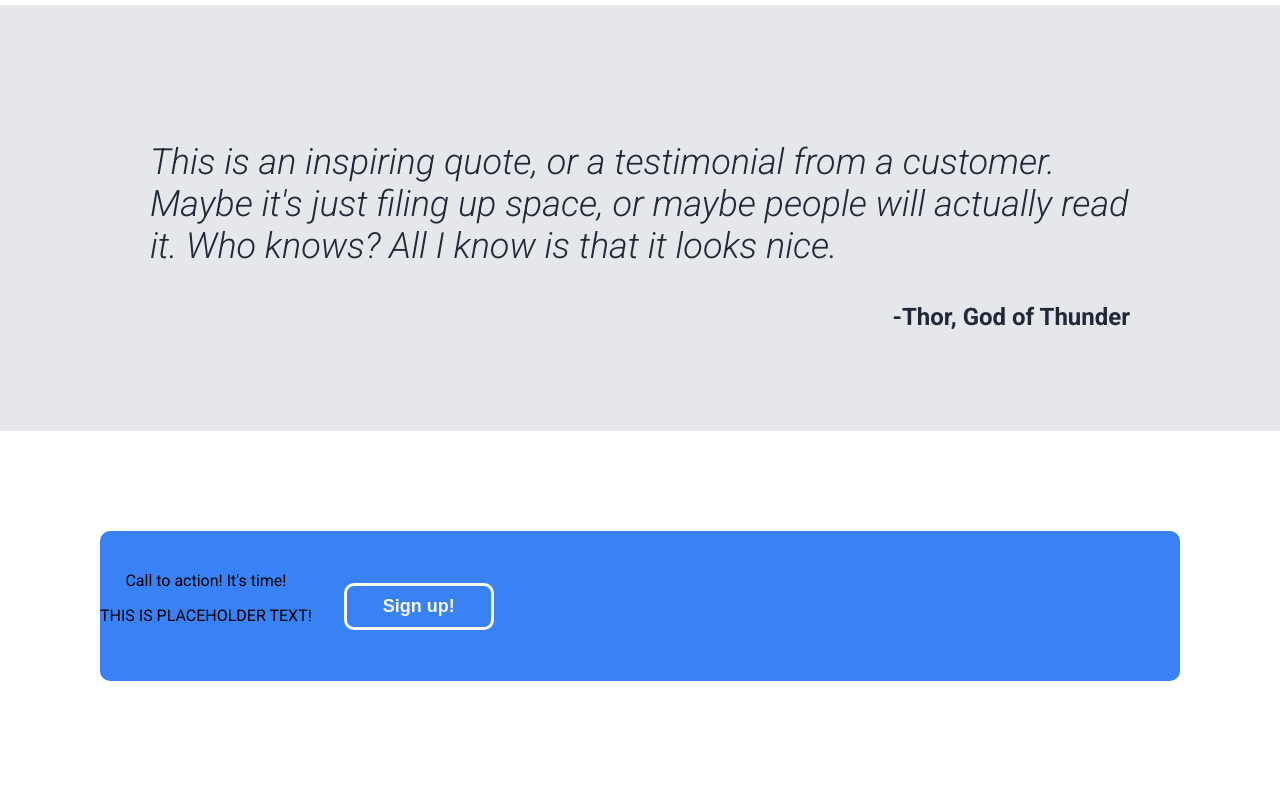
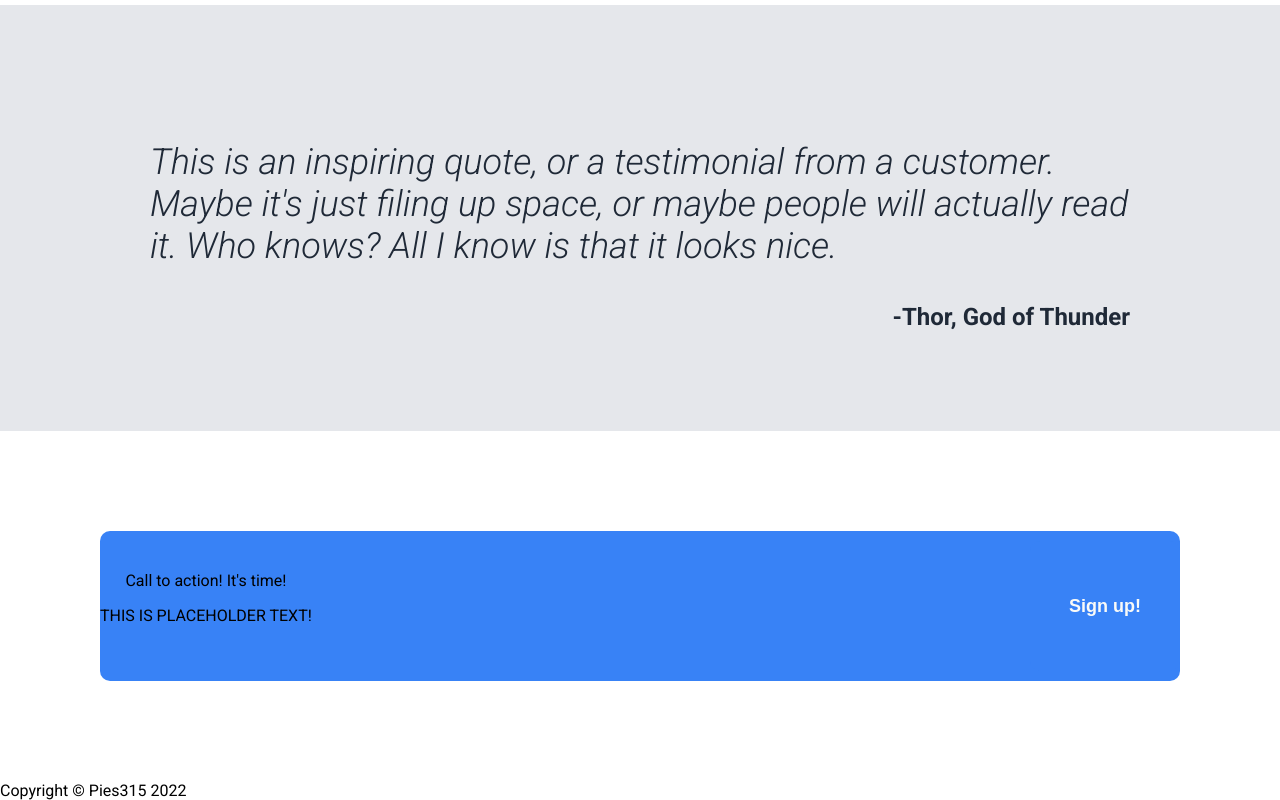
Before and after one commit to Pie315/landing-page, a plain HTML site: page index.html in a window 1280 px wide. Shown: the part 1146-1946 px from the top of the page. Drawn offline with Linux system fonts and the light colour scheme.

Commit message:
finished layout

```diff
--- a/index.html
+++ b/index.html
@@ -58,24 +58,16 @@
     </div>
     <div class="call">
         <div class="blue">
-            <div class="contents">
-                <div class="text">
-                    <div class="top">Call to action! It's time!</div>
-                    <p>THIS IS PLACEHOLDER TEXT!</p>
-                </div>
-                <button class="sign-up">Sign up!</button>
+            <div class="text">
+                <div class="top">Call to action! It's time!</div>
+                <p>THIS IS PLACEHOLDER TEXT!</p>
             </div>
+            <button class="sign-up">Sign up!</button>
         </div>
     </div>
     <div class="footer">
-
+        <div class="copyright">Copyright © Pies315 2022</div>
     </div>
-
-
-
-
-
-
 </body>
 
 </html>
```
